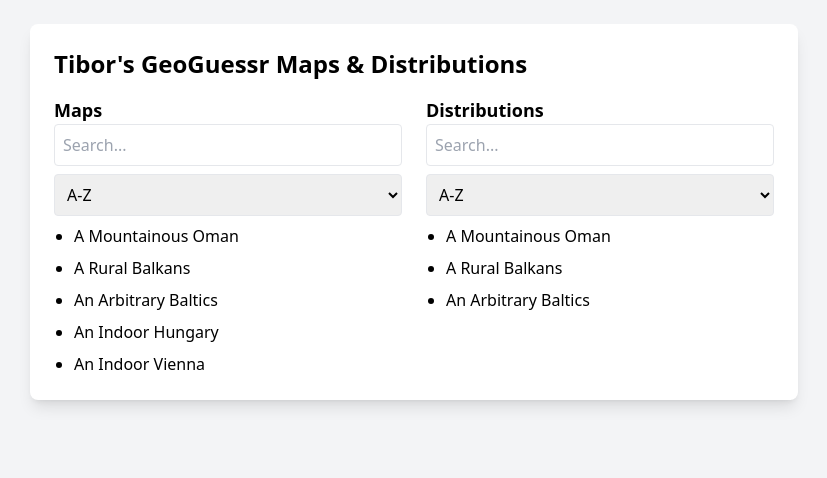
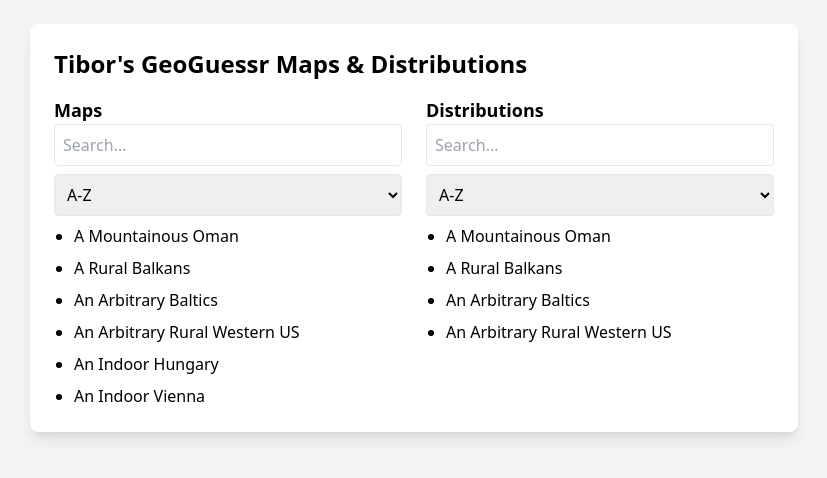
Before and after one commit to Tibor017/Tibor017.github.io, a plain HTML site: page index.html in a window 1280 px wide. Shown: the whole page, without its empty margins (226-1053 px from the left). Drawn offline with nearby package versions, Linux system fonts and the light colour scheme.

Commit message:
Update index.html

```diff
--- a/index.html
+++ b/index.html
@@ -23,6 +23,7 @@
                     <li><a href="https://www.geoguessr.com/maps/67d842384b727274ef50bca6">A Mountainous Oman</a></li>
                     <li><a href="https://www.geoguessr.com/maps/67d5d7b47803293885e560bb">A Rural Balkans</a></li>
                     <li><a href="https://www.geoguessr.com/maps/67d82ebe0b7fcfd34eade104">An Arbitrary Baltics</a></li>
+                    <li><a href="https://www.geoguessr.com/maps/67ddbd1dcc1059ed9a1cf86b">An Arbitrary Rural Western US</a></li>
                     <li><a href="https://www.geoguessr.com/maps/67cf1253695f1cc3c858eea2">An Indoor Hungary</a></li>
                     <li><a href="https://www.geoguessr.com/maps/67d03e2b665c2c6bc30f5596">An Indoor Vienna</a></li>
                 </ul>
@@ -38,6 +39,7 @@
                     <li><a href="https://docs.google.com/spreadsheets/d/e/2PACX-1vS59APd0AwCbvRfg9qqMIfp8FLOnhJw_c1KiJ0ltgTTDND8yf5AL45_YVGL4lPMEN4pBm4ef9MTTjyE/pubhtml">A Mountainous Oman</a></li>
                     <li><a href="https://docs.google.com/spreadsheets/u/2/d/e/2PACX-1vTN26-p2ZxLWRbTivFt5zy2ED1Gp6OQP5KxOub2_UIjwPVuHc48-cJzu2mS5QhghAygbyaCWODwBMNB/pubhtml">A Rural Balkans</a></li>
                     <li><a href="https://docs.google.com/spreadsheets/d/e/2PACX-1vQU9On40qflShYyZ4vBn-Pqf6xJg-BlBe9BwCOmmGunjtU_pd-y0QEN3fj3Fh66lmBUpZn5bLiD8uCN/pubhtml">An Arbitrary Baltics</a></li>
+                    <li><a href="https://docs.google.com/spreadsheets/d/e/2PACX-1vRoWz-kurs57RCFwAVCb-uy4KMfoStZQVuRvU8ncc2FXbjTKiOcaa8U8AOJBECWa8rcWG1pn7ceJb9m/pubhtml">An Arbitrary Rural Western US</a></li>
                 </ul>
             </div>
         </div>
```
